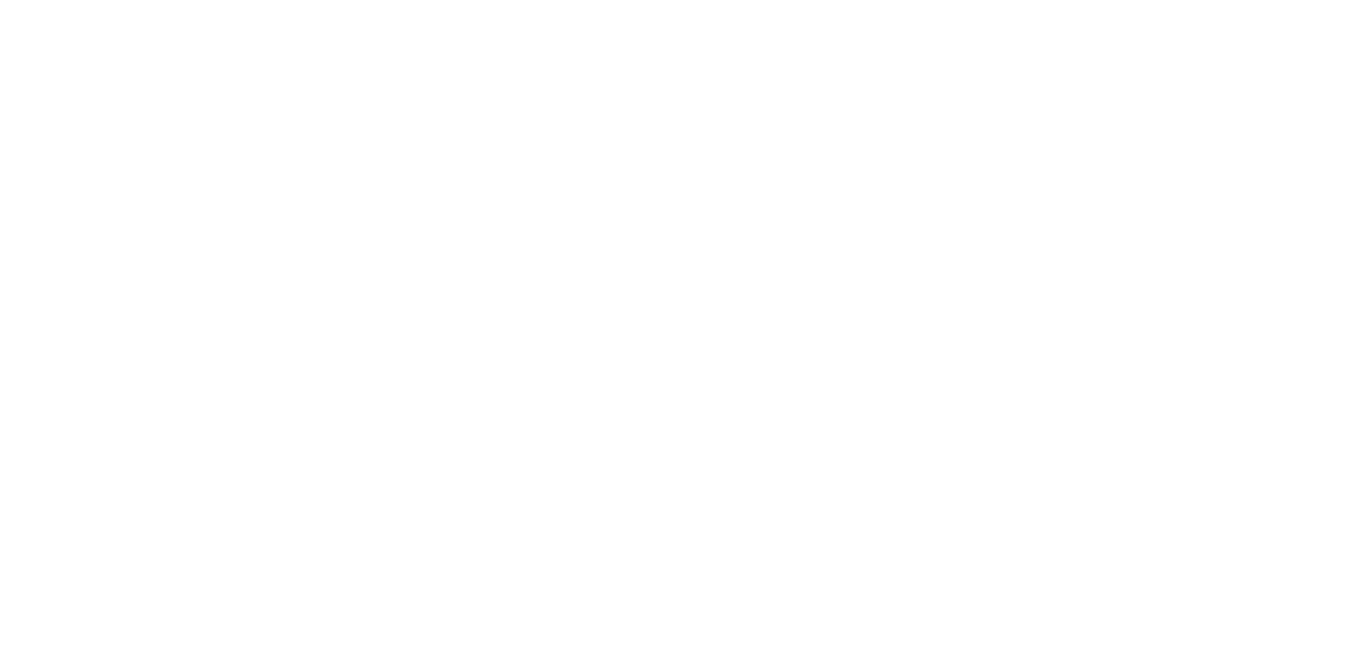
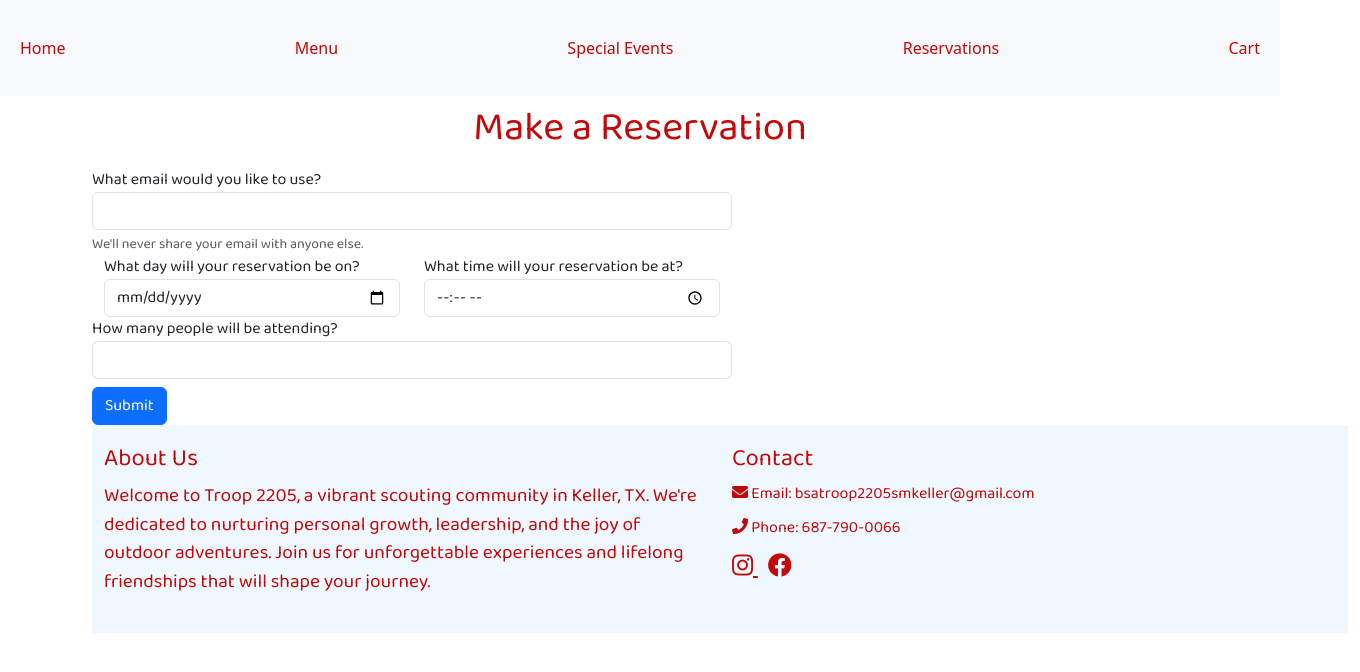
Before and after one commit to Ticktock101/BPA-2023, a plain HTML site: page reservation.html in a window 1280 px wide. Shown: the whole page, 1360 px wide, since content can reach past the window. Drawn offline with nearby package versions, Linux system fonts and the light colour scheme.

Commit message:
Reservation done

```diff
--- /dev/null
+++ b/css/reservation.css
@@ -0,0 +1,19 @@
+#form-box {
+    margin: 1rem 5rem 1rem 5rem;
+}
+
+#SubmitButton {
+    margin-top: 1vh;
+}
+
+.email-item {
+    width: 50vw;
+}
+
+.date-item {}
+
+.time-item {}
+
+.num-people-item {
+    width: 50vw;
+}
--- a/reservation.html
+++ b/reservation.html
@@ -5,6 +5,7 @@
         <link rel="stylesheet" type="css" href="./css/reset.css">
         <link rel="stylesheet" href="./css/website.css">
         <link rel="stylesheet" href="./css/homepage.css">
+        <link rel="stylesheet" href="./css/reservation.css">
         <link rel="stylesheet" href="https://cdnjs.cloudflare.com/ajax/libs/font-awesome/5.15.3/css/all.min.css">
         <link href="https://cdn.jsdelivr.net/npm/bootstrap@5.3.0/dist/css/bootstrap.min.css" rel="stylesheet" integrity="sha384-9ndCyUaIbzAi2FUVXJi0CjmCapSmO7SnpJef0486qhLnuZ2cdeRhO02iuK6FUUVM" crossorigin="anonymous">
         <meta http-equiv="X-UA-Compatible" content="IE=edge">
@@ -12,6 +13,74 @@
         <title>Game Day Grill</title>
     </head>
 <body>
+    <nav class="navbar navbar-expand-md navbar-light bg-light">
+        <div class="container-fluid d-flex ">
+            <button class="navbar-toggler" type="button" data-bs-toggle="collapse" data-bs-target="#navbarNavAltMarkup" aria-controls="navbarNavAltMarkup" aria-expanded="false" aria-label="Toggle navigation">
+                <span class="navbar-toggler-icon"></span>
+            </button>
+            <div class="collapse navbar-collapse" id="navbarNavAltMarkup">
+                <div class="navbar-nav d-flex justify-content-between w-100 align-items-center">
+                    <a class="nav-link active" aria-current="page" href="index.html">Home</a>
+                    <a class="nav-link" href="menu.html">Menu</a>
+                    <a class="nav-link" href="special-event.html">Special Events</a>
+                    <a class="nav-link" href="reservation.html">Reservations</a>
+                    <a class="nav-link" href="cart.html">Cart</a>
+                </div>
+            </div>
+        </div>
+    </nav>
 
+    <main class="main">
+        <div id="main-content" class="container-fluid" row-gap-3>
+            <div id="title-container">
+                <p class="title-text h1 div-to-center">Make a Reservation</p>
+            </div>
+            <div class="container-fluid" id="form-box">
+                <form>
+                    <div class="form-item email-item">
+                        <label for="InputEmail">What email would you like to use?</label>
+                        <input type="email" class="form-control" id="InputEmail" aria-describedby="emailHelp">
+                    <div id="emailHelp" class="form-text">We'll never share your email with anyone else.</div>
+                    <div class="row">
+                        <div class="form-item date-item col-md-6">
+                            <label for="InputDate">What day will your reservation be on?</label>
+                            <input type="date" class="form-control" id="InputDate">
+                        </div>
+                        <div class="form-item time-item col-md-6">
+                            <label for="InputTime">What time will your reservation be at?</label>
+                            <input type="time" class="form-control" id="InputTime">
+                        </div>
+                    </div>
+                    <div class="form-item num-people-item">
+                        <label for="InputPeople">How many people will be attending?</label>
+                        <input type="number" class="form-control" id="InputPeople">
+                    </div>
+                    <button type="submit" class="btn btn-primary" id="SubmitButton">Submit</button>
+                </form>
+            </div>
+
+            <div class="row footer">
+                <div class="col-md-6">
+                  <h4>About Us</h4>
+                  <p class="text-sm">Welcome to Troop 2205, a vibrant scouting community in Keller, TX. We're dedicated to nurturing personal growth, leadership, and the joy of outdoor adventures. Join us for unforgettable experiences and lifelong friendships that will shape your journey.</p>
+                </div>
+                <div class="col-md-6">
+                  <h4>Contact</h4>
+                  <ul class="contact-info">
+                    <li><i class="fas fa-envelope"></i> Email: bsatroop2205smkeller@gmail.com</li>
+                    <li><i class="fas fa-phone"></i> Phone: 687-790-0066</li>
+                    <li class="contact-icons">
+                        <a href="https://www.instagram.com/scoutstroop/" target="_blank">
+                            <i class="fab fa-instagram"></i>
+                        </a>
+                        <a href="https://www.facebook.com/groups/304698176916516/?locale=zh_CN" target="_blank">
+                            <i class="fab fa-facebook"></i>
+                        </a>
+                    </li>
+                  </ul>
+                </div>
+            </div>
+        </div>
+    </main>
 </body>
 </html>
```
